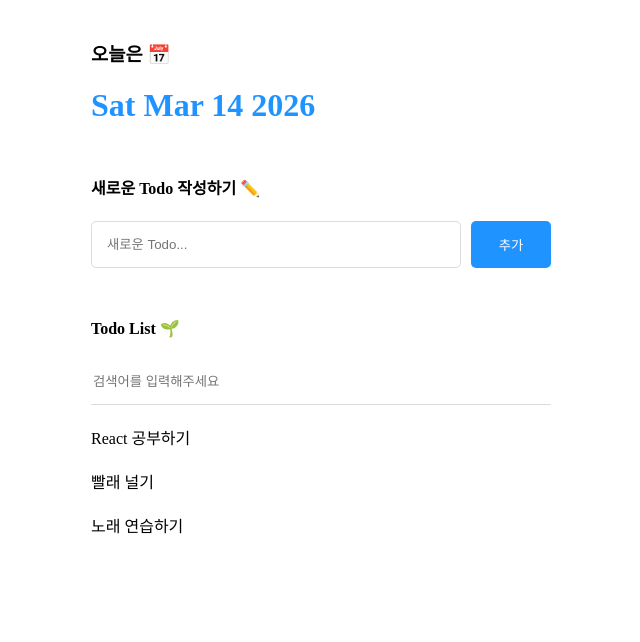
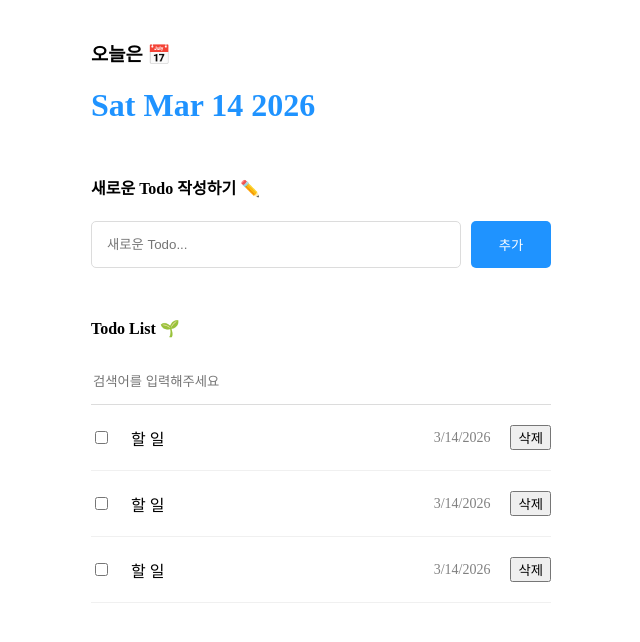
Before and after one commit to gyeonggumun/study_schedule_management, a React (Create React App) app: page / in a window 1280 px wide. Shown: the top 642 px of the page, without its empty margins (319-959 px from the left). Built offline with nearby package versions, Linux system fonts and the light colour scheme.

Commit message:
map이용 html요소가 아닌 컴포넌트를 반환하도록 수정

```diff
--- a/src/component/TodoList.js
+++ b/src/component/TodoList.js
@@ -7,7 +7,7 @@ const TodoList = ({todo}) => {
         <input className="searchbar" placeholder="검색어를 입력해주세요" />
         <div className="list_wrapper">
             {todo.map((it) => (
-                <div>{it.content}</div>
+                <TodoItem {...it} />
             ))}
         </div>
     </div>
```
